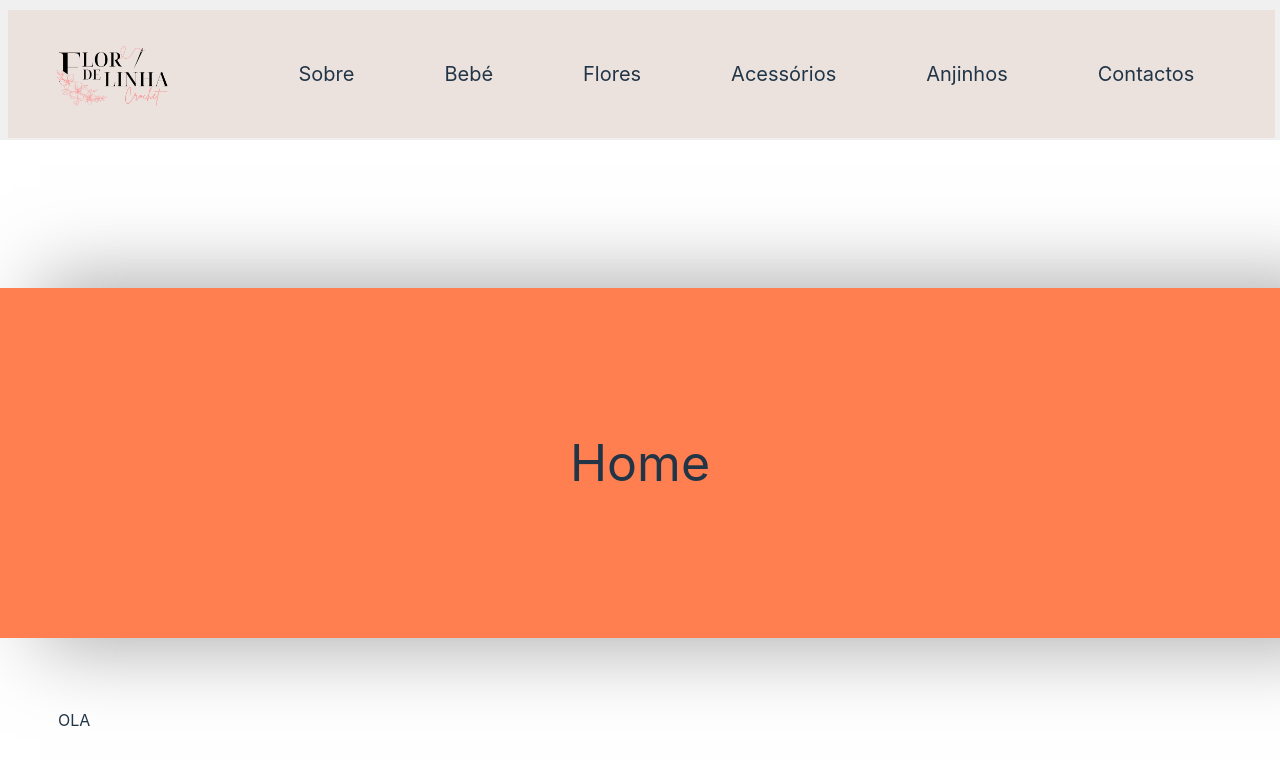
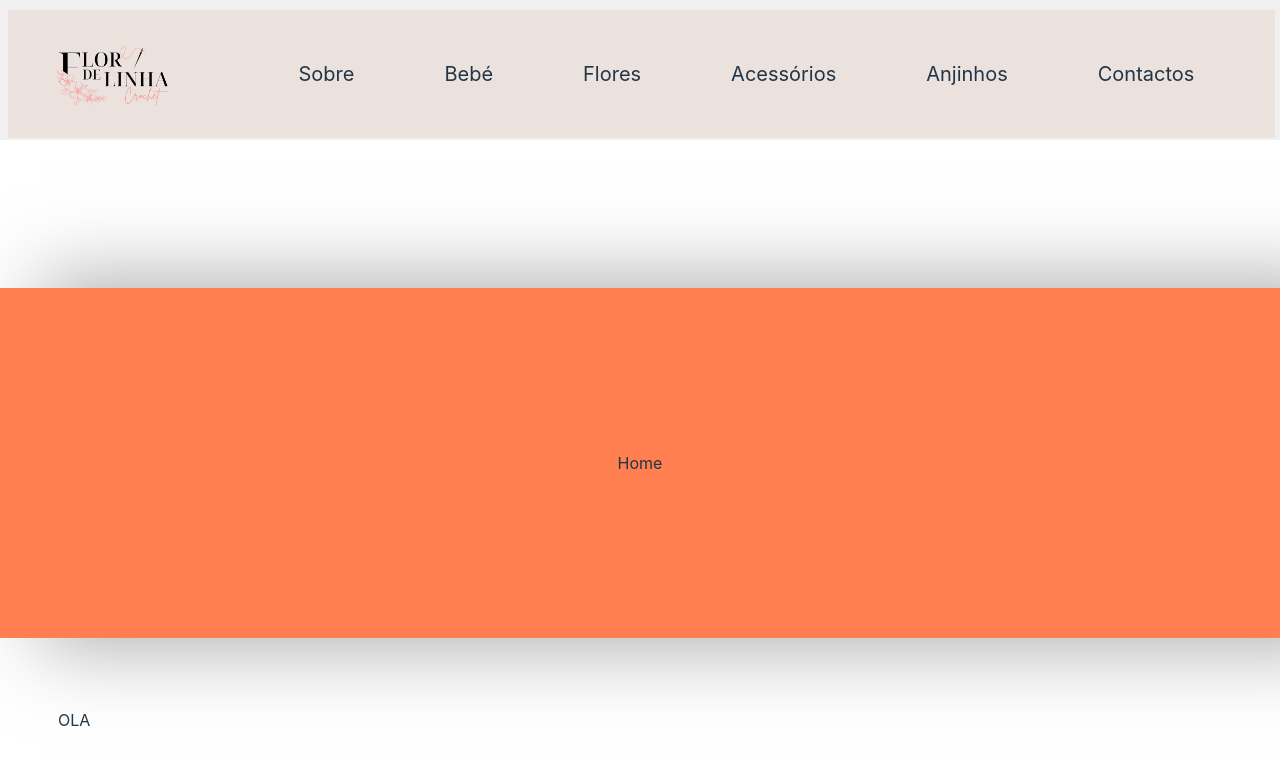
Before and after one commit to ozefreitas/flordelinha_website, a React (Vite) app: page / in a window 1280 px wide. Shown: the top 764 px of the page. Built offline with nearby package versions, Linux system fonts and the light colour scheme.

Commit message:
Remove font size from module.css

```diff
--- a/src/components/PageTitle/pagetitle.module.css
+++ b/src/components/PageTitle/pagetitle.module.css
@@ -6,7 +6,6 @@
   display: flex;
   justify-content: center;
   align-items: center;
-  font-size: 50px;
   box-shadow: 50px 0px 75px 10px rgba(141, 141, 141, 0.703);
   transition: transform 0.5s ease-in-out, opacity 0.5s ease-in-out;
   -webkit-transition: transform 0.5s ease-in-out, opacity 0.5s ease-in-out;
@@ -27,7 +26,7 @@
     -moz-transform: translateY(-100%);
     -ms-transform: translateY(-100%);
     -o-transform: translateY(-100%);
-}
+  }
   to {
     transform: translateY(0);
     opacity: 1;
@@ -35,5 +34,5 @@
     -moz-transform: translateY(0);
     -ms-transform: translateY(0);
     -o-transform: translateY(0);
+  }
 }
-}
```
